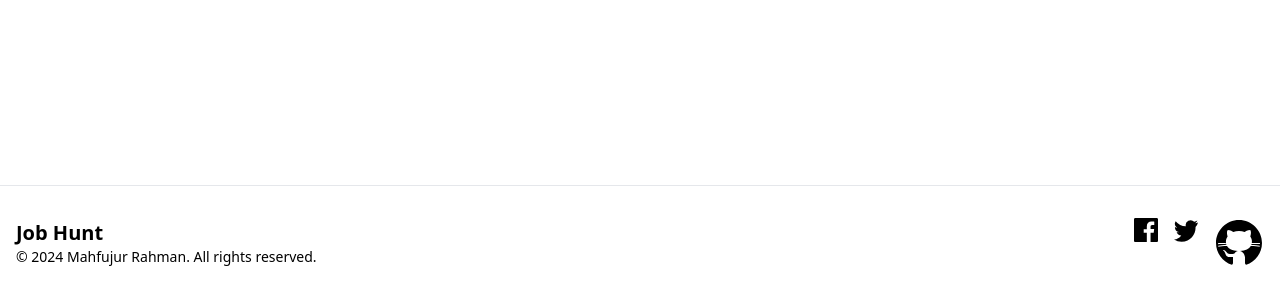
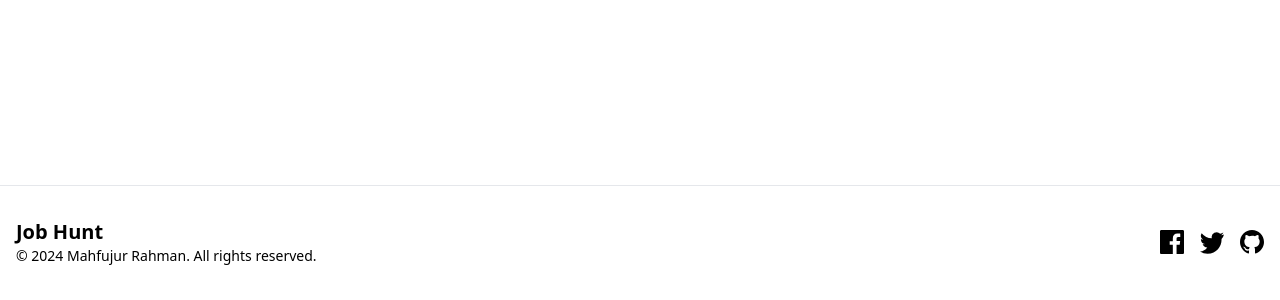
Before and after one commit to mahfujr403/JobHunt, a React (Vite) app in the folder frontend/: page / in a window 1280 px wide. Shown: the part 903-1203 px from the top of the page. Built offline with nearby package versions, Linux system fonts and the light colour scheme; no server answers.

Commit message:
footer update

```diff
--- a/frontend/src/components/shared/Footer.jsx
+++ b/frontend/src/components/shared/Footer.jsx
@@ -35,8 +35,8 @@
 							className="hover:text-gray-400"
 							aria-label="Github"
 						>
-							<svg width="50" height="50" viewBox="0 0 50 50">
-								<path d="M17.791,46.836C18.502,46.53,19,45.823,19,45v-5.4c0-0.197,0.016-0.402,0.041-0.61C19.027,38.994,19.014,38.997,19,39 c0,0-3,0-3.6,0c-1.5,0-2.8-0.6-3.4-1.8c-0.7-1.3-1-3.5-2.8-4.7C8.9,32.3,9.1,32,9.7,32c0.6,0.1,1.9,0.9,2.7,2c0.9,1.1,1.8,2,3.4,2 c2.487,0,3.82-0.125,4.622-0.555C21.356,34.056,22.649,33,24,33v-0.025c-5.668-0.182-9.289-2.066-10.975-4.975 c-3.665,0.042-6.856,0.405-8.677,0.707c-0.058-0.327-0.108-0.656-0.151-0.987c1.797-0.296,4.843-0.647,8.345-0.714 c-0.112-0.276-0.209-0.559-0.291-0.849c-3.511-0.178-6.541-0.039-8.187,0.097c-0.02-0.332-0.047-0.663-0.051-0.999 c1.649-0.135,4.597-0.27,8.018-0.111c-0.079-0.5-0.13-1.011-0.13-1.543c0-1.7,0.6-3.5,1.7-5c-0.5-1.7-1.2-5.3,0.2-6.6 c2.7,0,4.6,1.3,5.5,2.1C21,13.4,22.9,13,25,13s4,0.4,5.6,1.1c0.9-0.8,2.8-2.1,5.5-2.1c1.5,1.4,0.7,5,0.2,6.6c1.1,1.5,1.7,3.2,1.6,5 c0,0.484-0.045,0.951-0.11,1.409c3.499-0.172,6.527-0.034,8.204,0.102c-0.002,0.337-0.033,0.666-0.051,0.999 c-1.671-0.138-4.775-0.28-8.359-0.089c-0.089,0.336-0.197,0.663-0.325,0.98c3.546,0.046,6.665,0.389,8.548,0.689 c-0.043,0.332-0.093,0.661-0.151,0.987c-1.912-0.306-5.171-0.664-8.879-0.682C35.112,30.873,31.557,32.75,26,32.969V33 c2.6,0,5,3.9,5,6.6V45c0,0.823,0.498,1.53,1.209,1.836C41.37,43.804,48,35.164,48,25C48,12.318,37.683,2,25,2S2,12.318,2,25 C2,35.164,8.63,43.804,17.791,46.836z"></path>
+							<svg className="w-6 h-6" fill="currentColor" viewBox="0 0 24 24">
+								<path d="M12 0C5.374 0 0 5.373 0 12c0 5.302 3.438 9.8 8.207 11.387.599.111.793-.261.793-.577v-2.234c-3.338.726-4.033-1.416-4.033-1.416-.546-1.387-1.333-1.756-1.333-1.756-1.089-.745.083-.729.083-.729 1.205.084 1.839 1.237 1.839 1.237 1.07 1.834 2.807 1.304 3.492.997.107-.775.418-1.305.762-1.604-2.665-.305-5.467-1.334-5.467-5.931 0-1.311.469-2.381 1.236-3.221-.124-.303-.535-1.524.117-3.176 0 0 1.008-.322 3.301 1.23A11.509 11.509 0 0112 5.803c1.02.005 2.047.138 3.006.404 2.291-1.552 3.297-1.23 3.297-1.23.653 1.653.242 2.874.118 3.176.77.84 1.235 1.911 1.235 3.221 0 4.609-2.807 5.624-5.479 5.921.43.372.823 1.102.823 2.222v3.293c0 .319.192.694.801.576C20.566 21.797 24 17.3 24 12c0-6.627-5.373-12-12-12z" />
 							</svg>
 						</a>
 					</div>
```
Also changed, not shown: frontend/src/components/JobDescription.jsx (line endings or trailing spaces).
